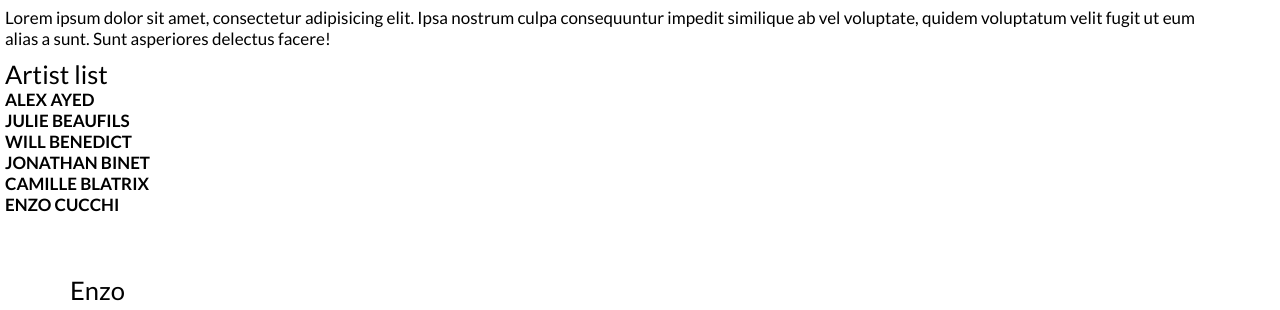
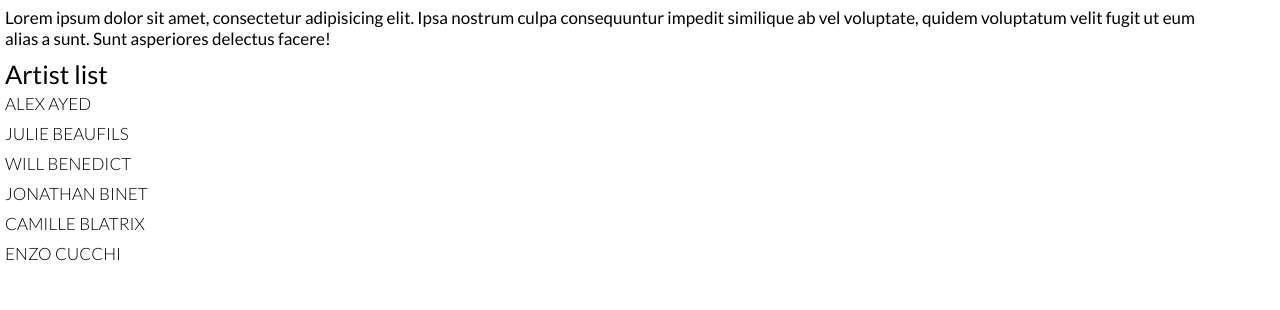
Before and after one commit to giusmili/Balice, a plain HTML site: page index.html in a window 1280 px wide. Shown: the part 914-1224 px from the top of the page. Drawn offline with Linux system fonts and the light colour scheme.

Commit message:
modification liste artistes

```diff
--- a/css/base.css
+++ b/css/base.css
@@ -130,6 +130,8 @@ section ul li:nth-of-type(2){
 section ul li > ul li{
 	display: list-item;
 	text-transform: uppercase;
+	line-height: 3.0rem;
+	font-weight: 300;
 }
 section ul li > ul li:nth-of-type(2){
 	margin: 0;
--- a/index.html
+++ b/index.html
@@ -67,12 +67,12 @@
 		--><li>
 			<h2 id="artist-list">Artist list</h2>
 			<ul>
-				<li><strong>Alex Ayed</strong></li>
-				<li><strong>Julie Beaufils</strong></li>
-				<li><strong>Will Benedict</strong></li>
-				<li><strong>Jonathan Binet</strong></li>
-				<li><strong>Camille Blatrix</strong></li>
-				<li><strong>Enzo Cucchi</strong></li>
+				<li>Alex Ayed</li>
+				<li>Julie Beaufils</li>
+				<li>Will Benedict</li>
+				<li>Jonathan Binet</li>
+				<li>Camille Blatrix</li>
+				<li>Enzo Cucchi</li>
 
 			</ul>
 		</li>
```
